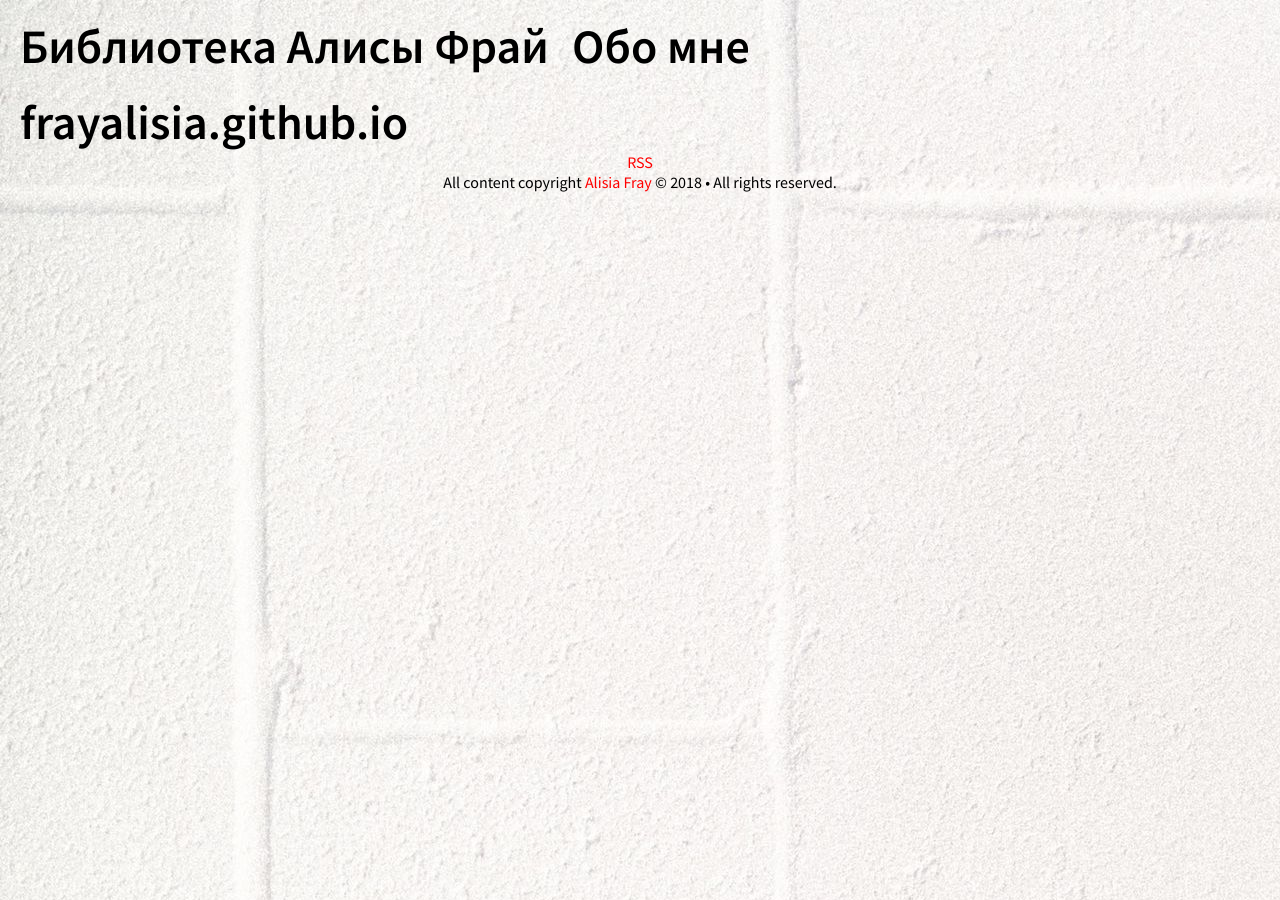
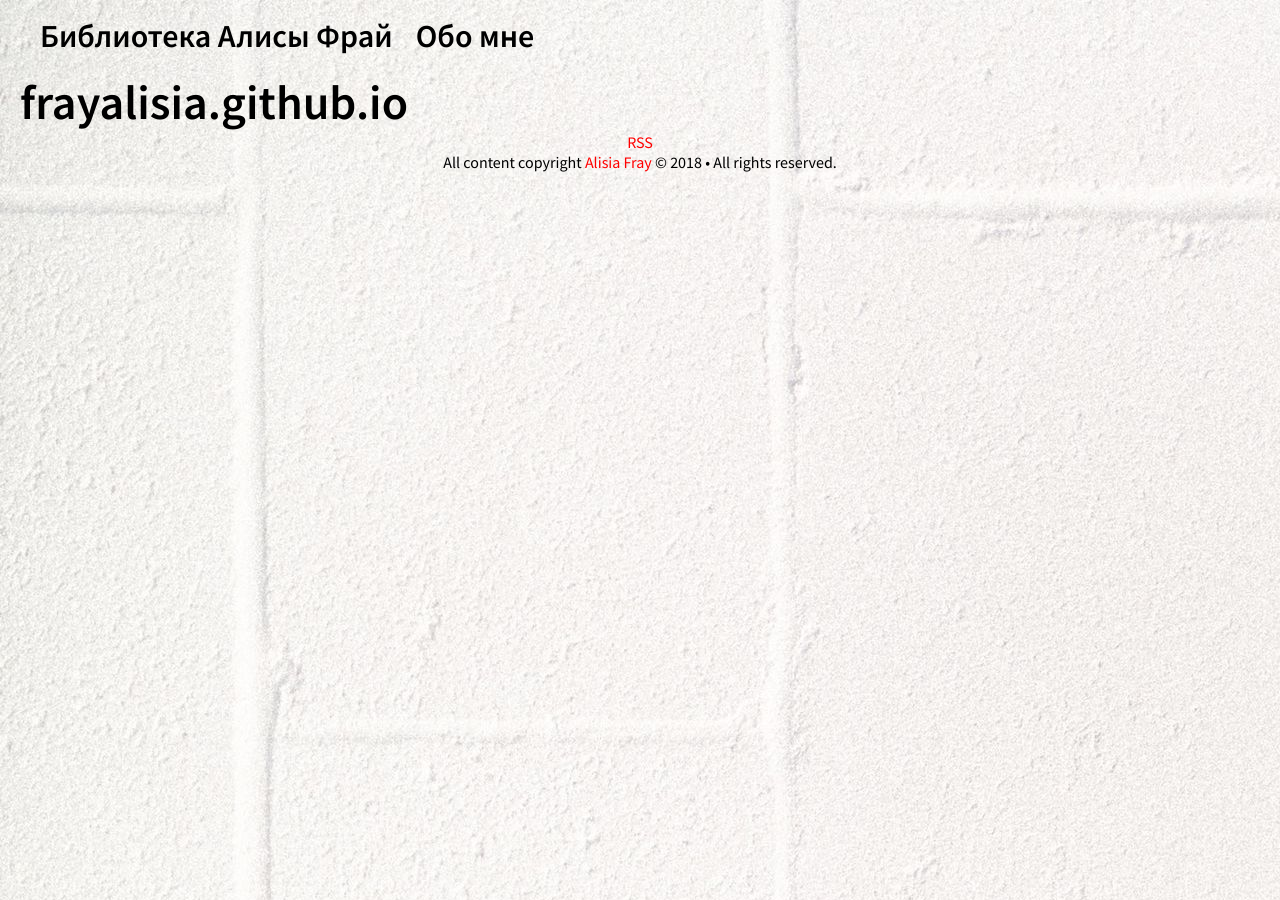
Before and after one commit to frayalisia/frayalisia.github.io, a Jekyll site: the page built from README.md, in a window 1280 px wide. Built offline with Jekyll 4.4.1, drawn with Linux system fonts in a browser that asks for light colours; our own code applies the rules of GitHub Pages for plain Markdown files.

Commit message:
Update main.scss

```diff
--- a/css/main.scss
+++ b/css/main.scss
@@ -62,12 +62,12 @@
 }
 nav ul li {
     display: inline;
-    margin-right: 20px;
+    margin-left: 20px;
 }
 
 nav ul li a {
     color: black;
-    font-size: 3em;
+    font-size: 2em;
 }
 
 /*----- Books -----*/
```
